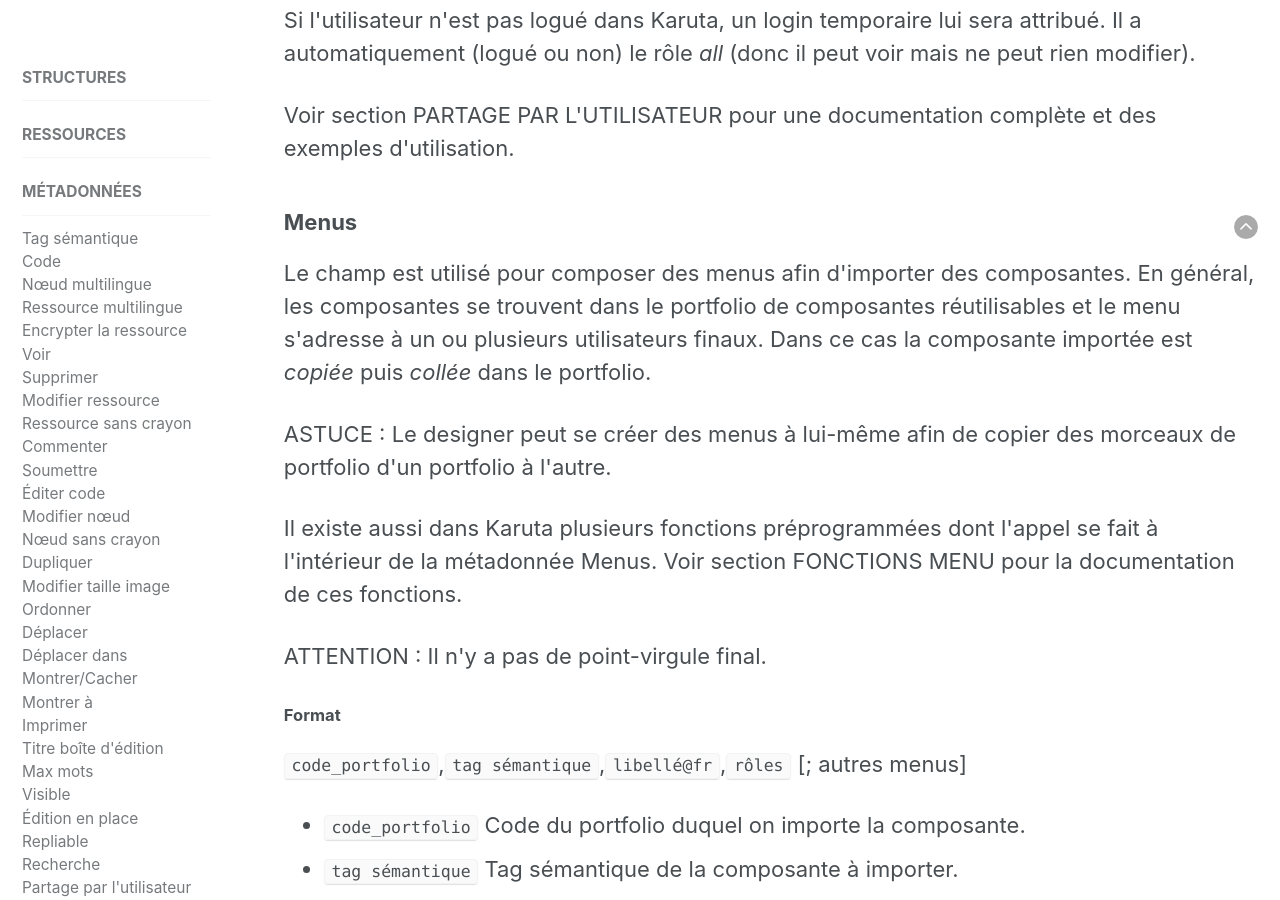
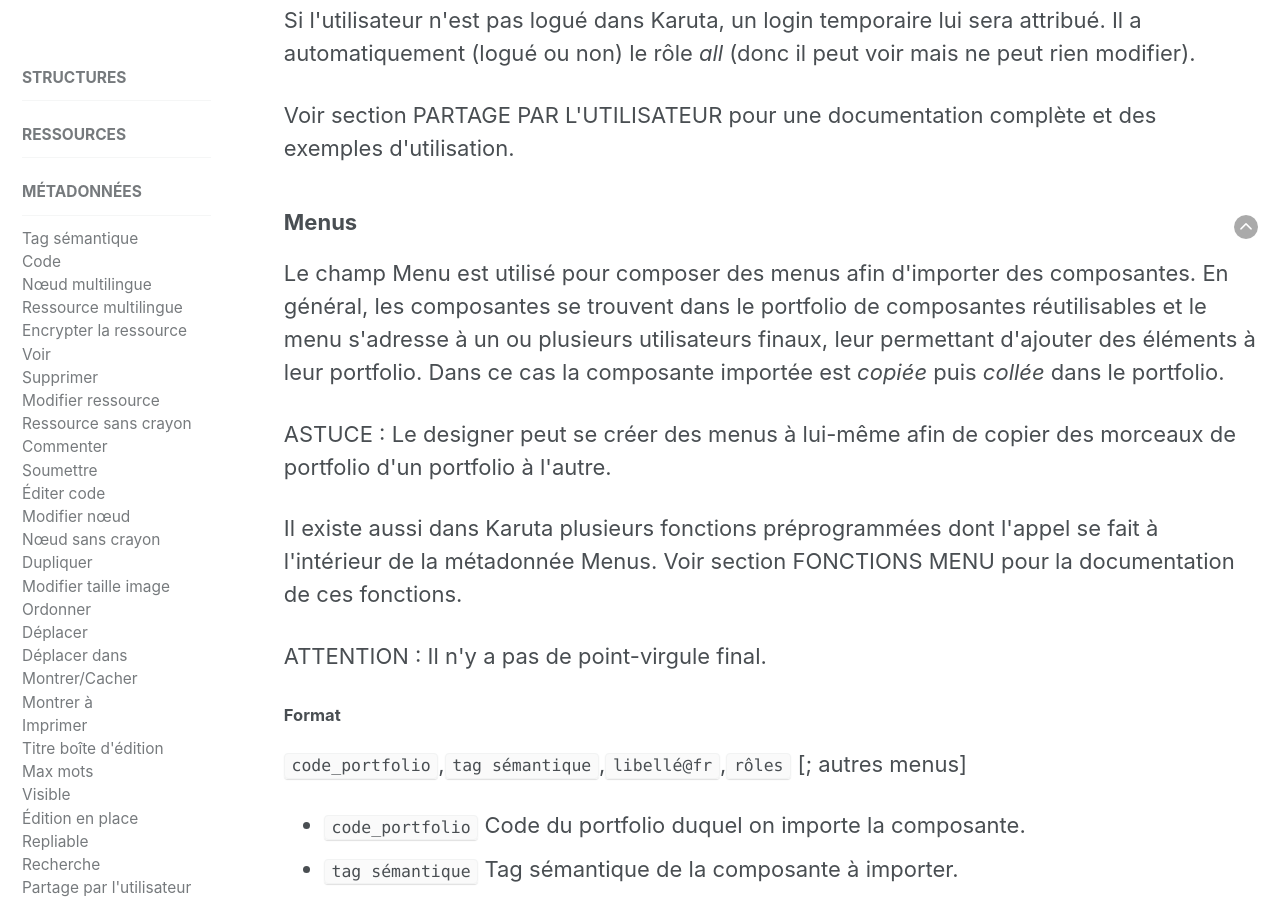
Before and after one commit to karutaproject/karuta-frontend-documentation, a Jekyll site: the page built from _pages/metadata_fr.html, in a window 1280 px wide and 900 px high, scrolled down 12483 px. Built offline with Jekyll 4.4.1, drawn with Linux system fonts in a browser that asks for light colours.

Commit message:
corrections

```diff
--- a/_pages/metadata_fr.html
+++ b/_pages/metadata_fr.html
@@ -558,10 +558,10 @@ sidebar:
 	<a style='float:right' href='#top'><img src='../assets/img/arrow-up.png'/></a>
 	<h3 id='menu'>Menus</h3>
 	<p>
-		Le champ est utilisé pour composer des menus afin d'importer des composantes. En général, les
+		Le champ Menu est utilisé pour composer des menus afin d'importer des composantes. En général, les
 		composantes se trouvent dans le portfolio de composantes réutilisables et le menu s'adresse à
-		un ou plusieurs utilisateurs finaux. Dans ce cas la composante importée est <i>copiée</i> puis
-		<i>collée</i> dans le portfolio.
+		un ou plusieurs utilisateurs finaux, leur permettant d'ajouter des éléments à leur portfolio. Dans
+		ce cas la composante importée est <i>copiée</i> puis <i>collée</i> dans le portfolio.
 	</p>
 	<p>
 		ASTUCE&nbsp;: Le designer peut se créer des menus à lui-même afin de copier des morceaux
```
